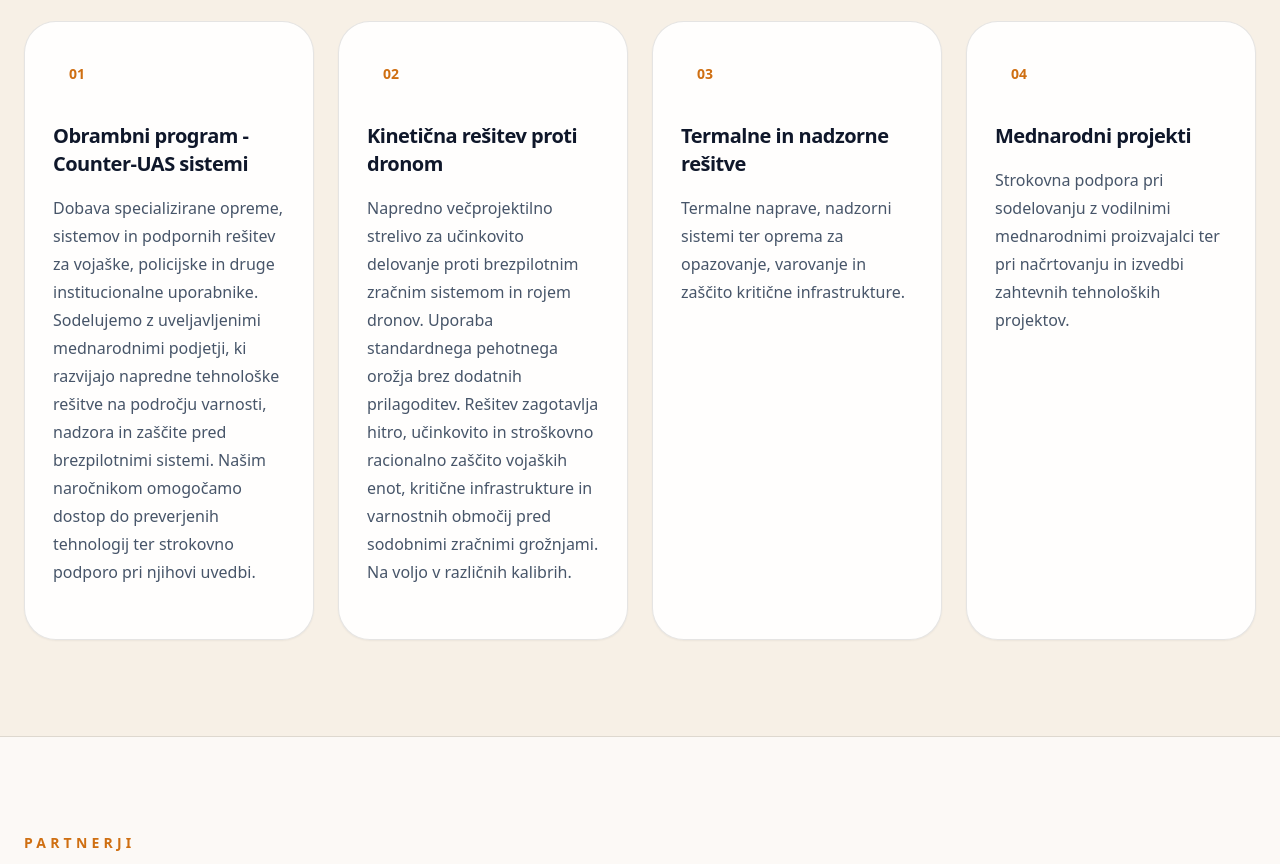
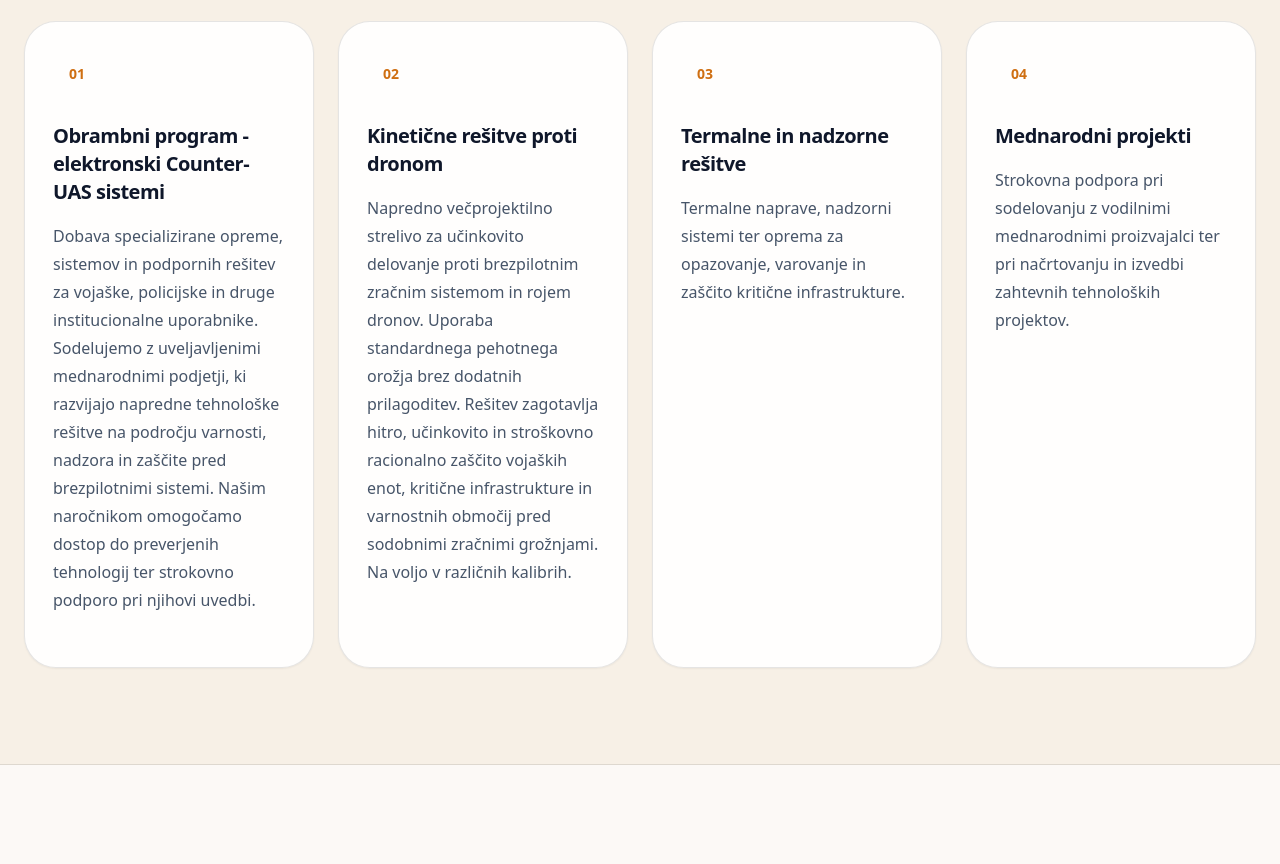
Before and after one commit to burgus-prog/burgus-site, a Next.js app: page / in a window 1280 px wide. Shown: the part 2260-3124 px from the top of the page. Built offline with nearby package versions, Linux system fonts and the light colour scheme.

Commit message:
Update page.tsx

```diff
--- a/app/counter-drone-solutions/page.tsx
+++ b/app/counter-drone-solutions/page.tsx
@@ -49,10 +49,10 @@ const translations = {
     capabilitiesText:
       "Vsebina je razdeljena v jasne vsebinske sklope, ki omogočajo hiter pregled dejavnosti, kompetenc in sodelovanj.",
 
-    capability1Title: "Obrambni program - Counter-UAS sistemi",
+    capability1Title: "Obrambni program - elektronski Counter-UAS sistemi",
     capability1Text:
       "Dobava specializirane opreme, sistemov in podpornih rešitev za vojaške, policijske in druge institucionalne uporabnike. Sodelujemo z uveljavljenimi mednarodnimi podjetji, ki razvijajo napredne tehnološke rešitve na področju varnosti, nadzora in zaščite pred brezpilotnimi sistemi. Našim naročnikom omogočamo dostop do preverjenih tehnologij ter strokovno podporo pri njihovi uvedbi.",
-    capability2Title: "Kinetična rešitev proti dronom",
+    capability2Title: "Kinetične rešitve proti dronom",
     capability2Text:
       "Napredno večprojektilno strelivo za učinkovito delovanje proti brezpilotnim zračnim sistemom in rojem dronov. Uporaba standardnega pehotnega orožja brez dodatnih prilagoditev. Rešitev zagotavlja hitro, učinkovito in stroškovno racionalno zaščito vojaških enot, kritične infrastrukture in varnostnih območij pred sodobnimi zračnimi grožnjami. Na voljo v različnih kalibrih.",
     capability3Title: "Termalne in nadzorne rešitve",
@@ -135,12 +135,12 @@ const translations = {
     capabilitiesText:
       "The content is divided into clear sections that allow a quick overview of activities, competencies and cooperation.",
 
-    capability1Title: "Defence programme",
+    capability1Title: "Defence programme - Counter-UAS Systems",
     capability1Text:
-      "Supply of specialised equipment, systems and support solutions for military, police and other institutional users.",
-    capability2Title: "Counter-UAS systems",
+      "Supply of specialised equipment, systems, and support solutions for military, police, and other institutional users. We cooperate with established international companies developing advanced technological solutions in the fields of security, surveillance, and protection against unmanned aerial systems. We provide our clients with access to proven technologies and professional support during implementation and integration processes.",
+    capability2Title: "Kinetic Counter - Drone Solutions",
     capability2Text:
-      "Solutions for detection, analysis and response to unmanned system threats in various operational environments.",
+      "Advanced multi-projectile ammunition designed for effective engagement against unmanned aerial systems and drone swarms. Utilises standard infantry weapons without requiring additional modifications. The solution provides rapid, effective, and cost-efficient protection for military units, critical infrastructure, and security zones against modern aerial threats. Available in multiple calibres.",
     capability3Title: "Thermal and surveillance solutions",
     capability3Text:
       "Thermal devices, surveillance systems and equipment for observation, protection and safeguarding of critical infrastructure.",
```
